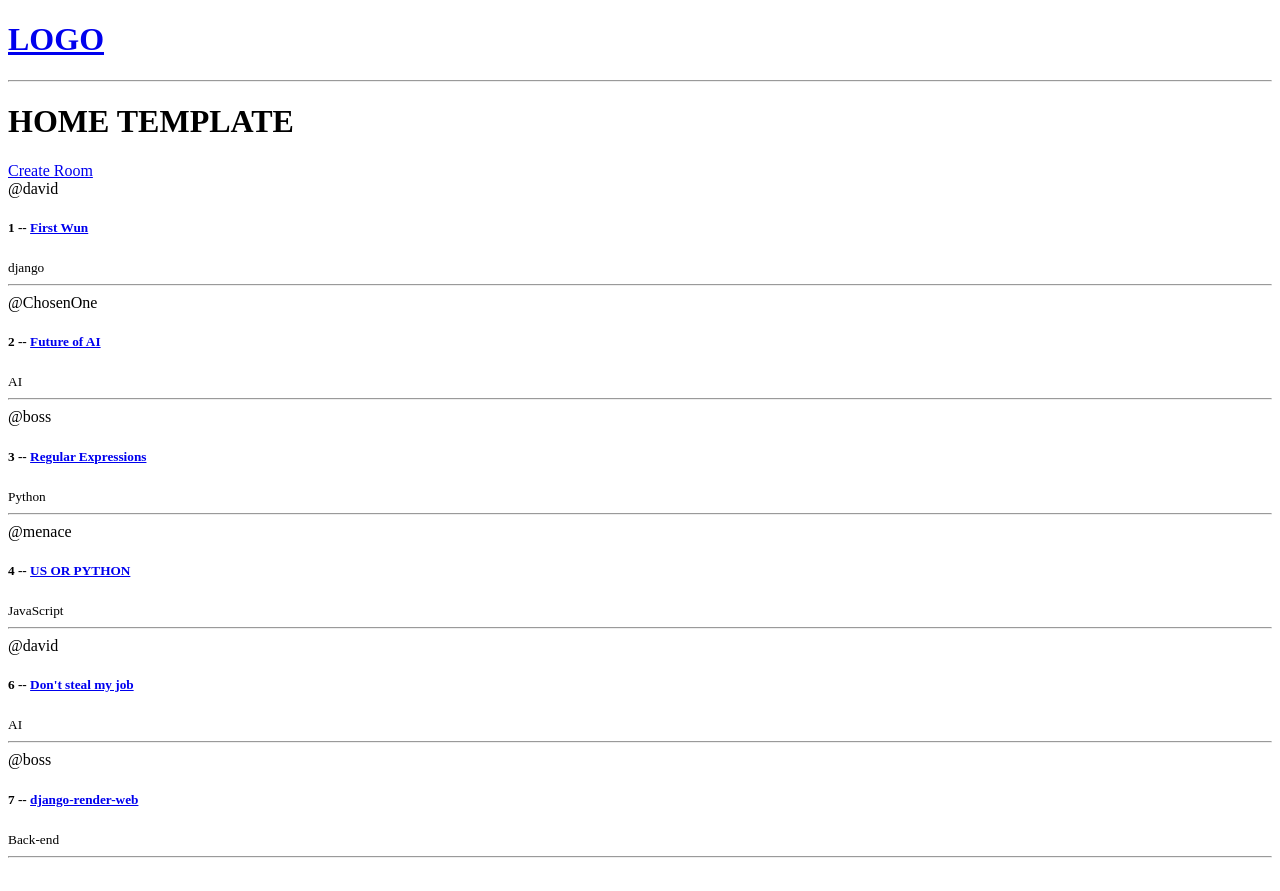
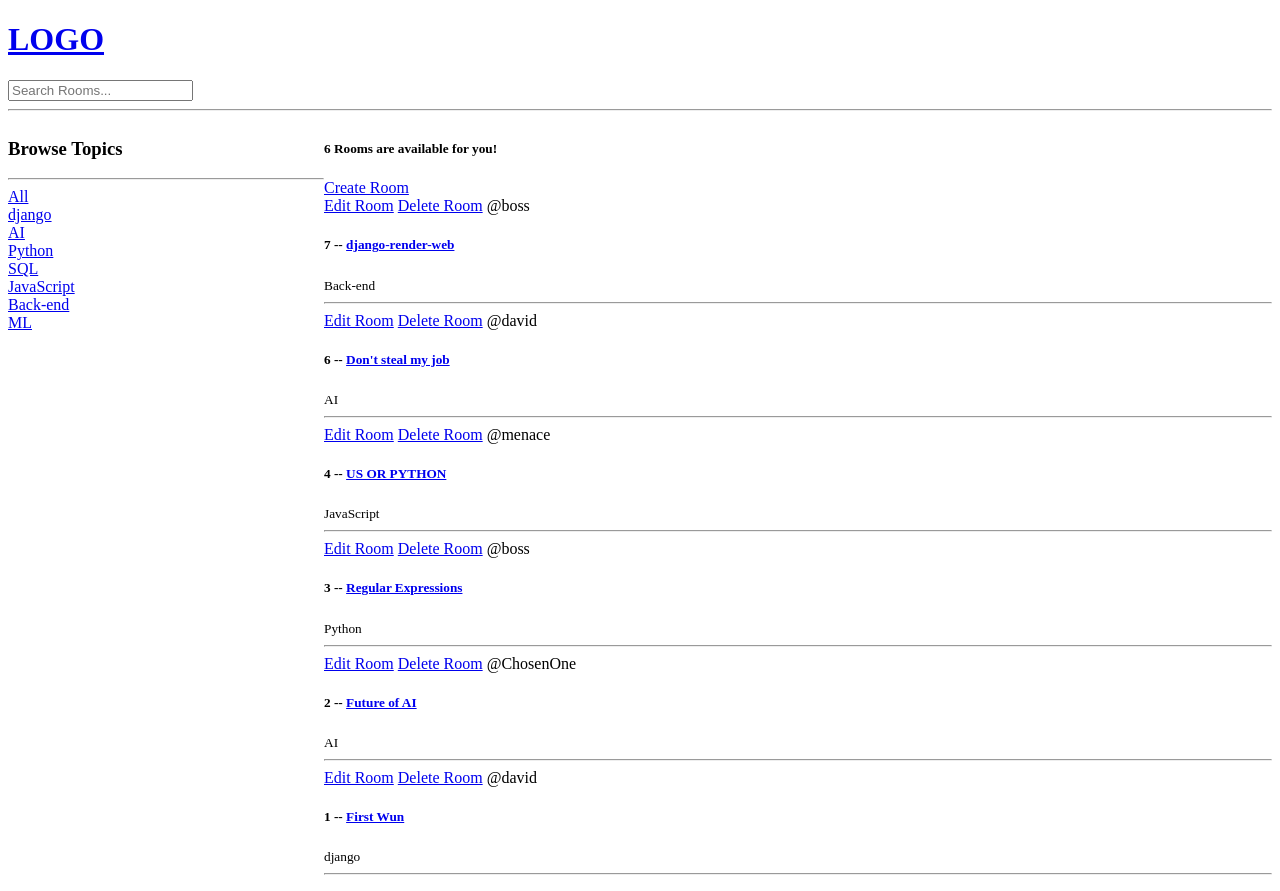
Before and after one commit to Efe-The-Menace/BRAIN-MATE, a Django app: page / in a window 1280 px wide. Before the commit the page ends 858 px from the top, so only its background shows below. Run offline with Django 5.2, Linux system fonts and the light colour scheme; data comes from the database, SQL or seed files in the repository; both versions use the stored data as it was after the commit; parts of the project's set-up code (start-up, migrations or seed data) failed here and were passed over.

Commit message:
Added Search Functionality

```diff
--- a/base/models.py
+++ b/base/models.py
@@ -17,6 +17,9 @@ class Room(models.Model):
     updated = models.DateTimeField(auto_now=True)
     created_at = models.DateTimeField(auto_now_add=True)
 
+    class Meta:
+        ordering = ['-updated', '-created_at']
+
     def __str__(self):
         return self.name
 
--- a/base/templates/base/home.html
+++ b/base/templates/base/home.html
@@ -1,12 +1,34 @@
 {% extends "main.html" %}
 
 {% block content %}
-    <h1>HOME TEMPLATE</h1>
+<style>
+    .home-container{
+        display: grid;
+        grid-template-columns: 1fr 3fr;
+    }
+</style>
+
+<div class="home-container">
     <div>
+        <h3>Browse Topics</h3>
+        <hr>
+        <div>
+            <a href="{% url 'home' %}">All</a>
+        </div>
+        {% for topic in topics %}
+            <div>
+                <a href="{% url 'home' %}?q={{topic.name}}">{{topic.name}}</a>
+            </div>
+        {% endfor %}
+    </div>
+    <div>
+        <h5>{{room_count}} Rooms are available for you!</h5>
         <a href="{% url 'create-room' %}">Create Room</a>
         <div>
             {% for room in rooms %}
             <div>
+                <a href="{% url 'update-room' room.id %}">Edit Room</a>
+                <a href="{% url 'delete-room' room.id %}">Delete Room</a>
                 <span> @{{room.host.username}} </span>
                 <h5> {{room.id}} -- <a href="{% url 'room' room.id %}">{{room.name}}</a> </h5>
                 <small> {{room.topic.name}} </small>
@@ -15,5 +37,6 @@
             {% endfor %}
         </div>
     </div>
+</div>
 
 {% endblock content %}
--- a/base/urls.py
+++ b/base/urls.py
@@ -5,5 +5,7 @@ from . import views
 urlpatterns = [
     path('', views.home, name='home'),
     path('room/<int:pk>', views.room, name='room'),
-    path('create-room', views.createRoom,name='create-room')
+    path('create-room', views.createRoom,name='create-room'),
+    path('update-room/<int:pk>/', views.updateRoom, name='update-room'),
+    path('delete-room/<int:pk>/', views.deleteRoom, name='delete-room'),
 ]
--- a/base/views.py
+++ b/base/views.py
@@ -1,12 +1,21 @@
-from django.shortcuts import render
-from .models import Room
+from django.shortcuts import render, redirect
+from .models import Room, Topic
 from .forms import RoomForm
+from django.db.models import Q
 
 
 
 def home(request):
-    rooms = Room.objects.all()
-    context = {'rooms': rooms}
+    q = request.GET.get('q') if request.GET.get('q') != None else ''
+    rooms = Room.objects.filter(
+        Q(topic__name__icontains=q) |
+        Q(name__icontains=q) |
+        Q(description__icontains=q) |
+        Q(host__username__icontains=q)
+        )
+    topics = Topic.objects.all()
+    room_count  = rooms.count()
+    context = {'rooms': rooms, 'topics': topics, 'room_count': room_count}
     return render(request, 'base/home.html', context)
 
 def room(request, pk):
@@ -17,8 +26,29 @@ def room(request, pk):
 def createRoom(request):
     form = RoomForm()
     if request.method == 'POST':
-        room = RoomForm(request.POST)
-        if form.as_valid():
+        form = RoomForm(request.POST)
+        if form.is_valid():
             form.save()
+            return redirect('home')
     context = {'form': form}
     return render(request, 'base/room_form.html', context)
+
+
+def updateRoom(request, pk):
+    room = Room.objects.get(id=pk)
+    form = RoomForm(instance=room)
+    if request.method == 'POST':
+        form = RoomForm(request.POST, instance=room)
+        form.save()
+        return redirect('home')
+    context = {'form': form}
+    return render(request, 'base/room_form.html', context)
+
+
+def deleteRoom(request, pk):
+    room = Room.objects.get(id=pk)
+    context = {'obj': room}
+    if request.method == 'POST':
+        room.delete()
+        return redirect('home')
+    return render(request, 'base/delete.html', context)
--- a/templates/navbar.html
+++ b/templates/navbar.html
@@ -2,4 +2,8 @@
     <h1> LOGO </h1>
 </a>
 
+<form action="{% url 'home' %}">
+    <input type="text" name="q" placeholder="Search Rooms...">
+</form>
+
 <hr>
```
Also changed, not shown: base/templates/base/delete.html (added, +12 -0 lines), requirements.txt (added, +17 -0 lines), base/migrations/0001_initial.py, base/migrations/0002_topic_room_host_message_room_topic.py (deleted), db.sqlite3. Lines whose indentation alone changed are shown as unchanged.
